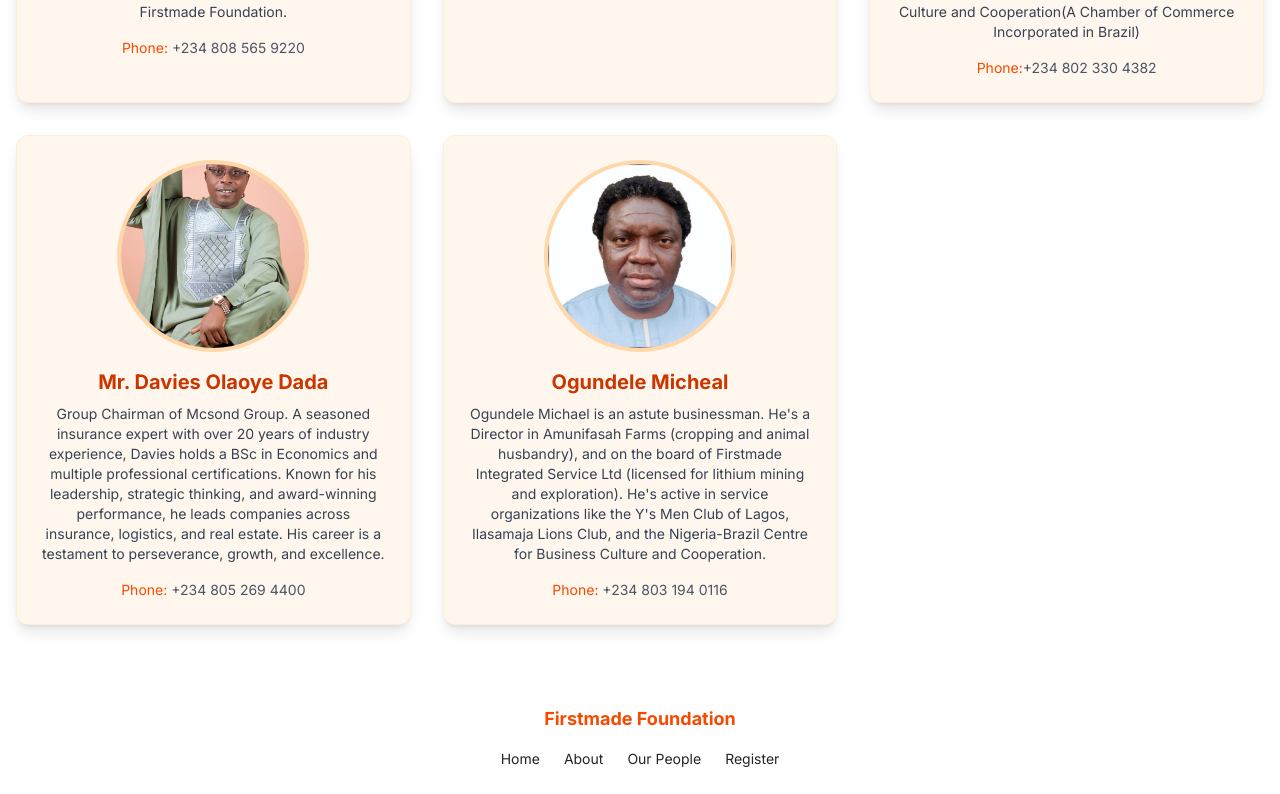
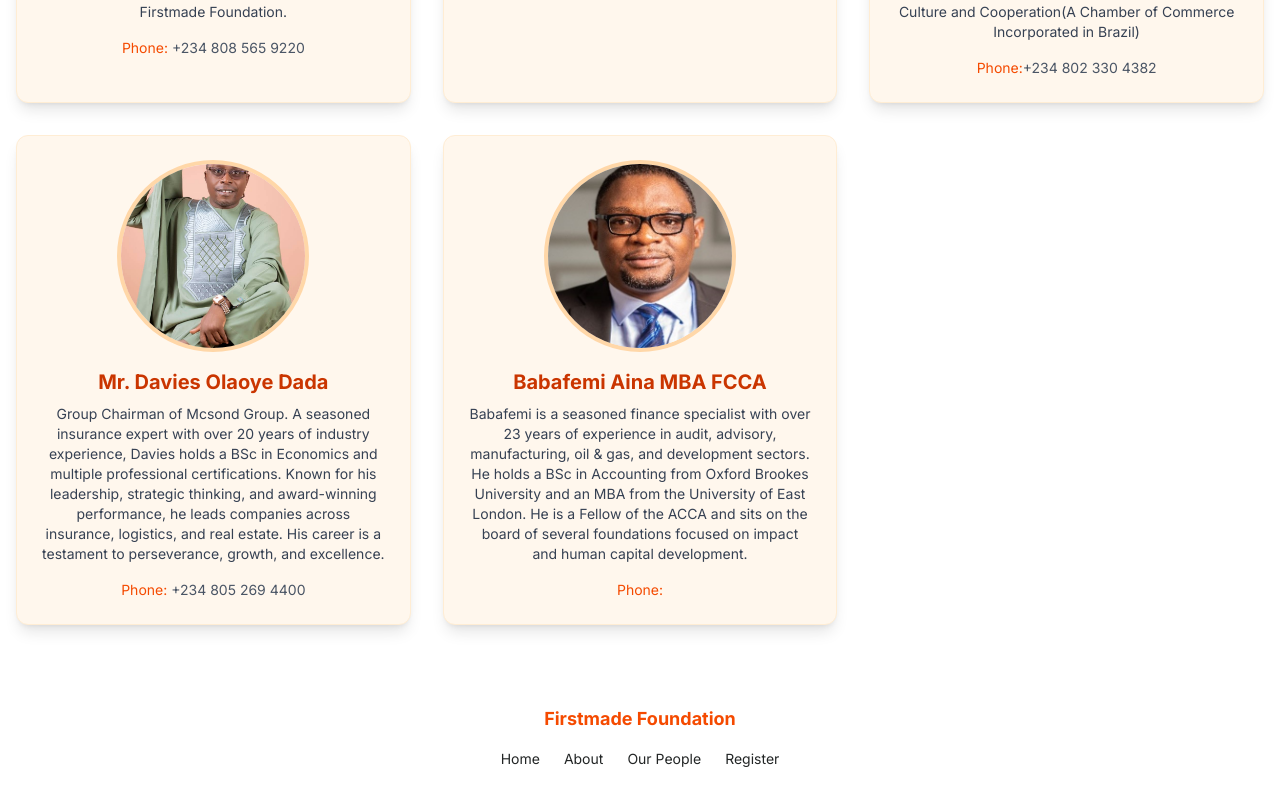
Before and after one commit to ApexPlayground/firstmade-foundation, a React (Vite) app: page /our-people in a window 1280 px wide. Shown: the part 647-1441 px from the top of the page. Built offline with nearby package versions, Linux system fonts and the light colour scheme.

Commit message:
people update

```diff
--- a/src/pages/People.tsx
+++ b/src/pages/People.tsx
@@ -114,27 +114,28 @@ const People = () => {
               </div>
             </div>
           </FadeInWhenVisible>
-          <FadeInWhenVisible>
-            <div className="h-full bg-orange-50 rounded-xl shadow-lg p-6 border border-orange-100 hover:shadow-xl transition w-full flex flex-col">
+          <FadeInWhenVisible className="h-full">
+            <div className="bg-orange-50 rounded-xl shadow-lg p-6 border border-orange-100 hover:shadow-xl transition w-full h-full flex flex-col">
               <img
-                src="/Ogundele.jpeg"
-                alt="Ogundele Micheal"
+                src="/Aina.jpg"
+                alt="Babafemi Aina"
                 className="w-48 h-48 rounded-full object-cover mx-auto mb-4 border-4 border-orange-200"
               />
               <h2 className="text-xl font-bold text-center text-orange-700 mb-2">
-                Ogundele Micheal
+                Babafemi Aina MBA FCCA
               </h2>
               <p className="text-sm text-gray-700 text-center mb-4 flex-grow">
-                Ogundele Michael is an astute businessman. He's a Director in
-                Amunifasah Farms (cropping and animal husbandry), and on the
-                board of Firstmade Integrated Service Ltd (licensed for lithium
-                mining and exploration). He's active in service organizations
-                like the Y's Men Club of Lagos, Ilasamaja Lions Club, and the
-                Nigeria-Brazil Centre for Business Culture and Cooperation.
+                Babafemi is a seasoned finance specialist with over 23 years of
+                experience in audit, advisory, manufacturing, oil & gas, and
+                development sectors. He holds a BSc in Accounting from Oxford
+                Brookes University and an MBA from the University of East
+                London. He is a Fellow of the ACCA and sits on the board of
+                several foundations focused on impact and human capital
+                development.
               </p>
               <div className="text-center text-sm text-gray-600 mt-auto">
-                <span className="font-medium text-orange-600">Phone:</span> +234
-                803 194 0116
+                <span className="font-medium text-orange-600">Phone:</span>{" "}
+                {/* Optional */}
               </div>
             </div>
           </FadeInWhenVisible>
```
Also changed, not shown: public/Aina.jpg (added), 1 other file (tests, documents, lock files or other folders).
